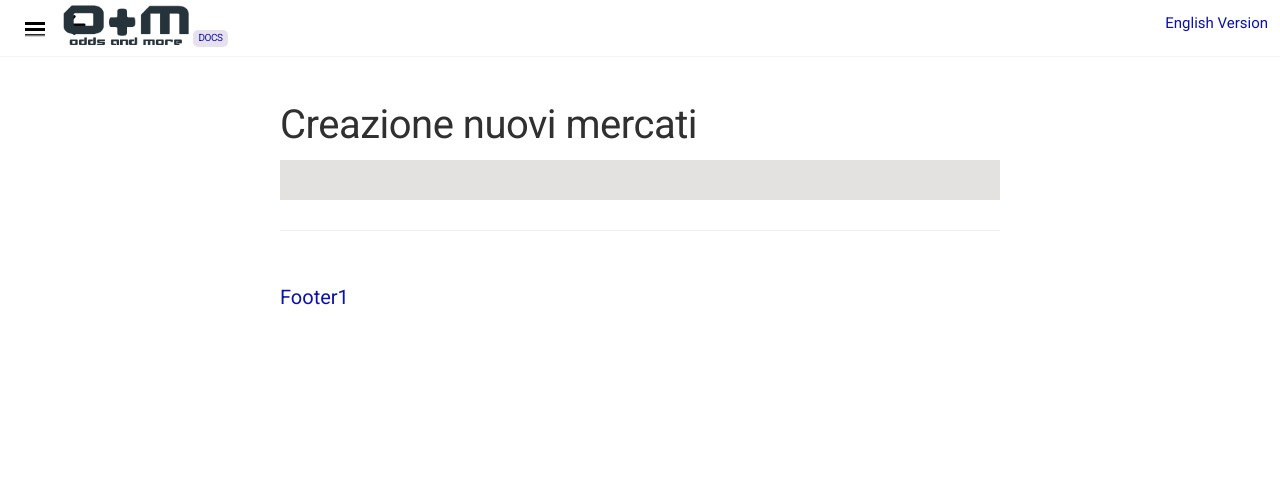
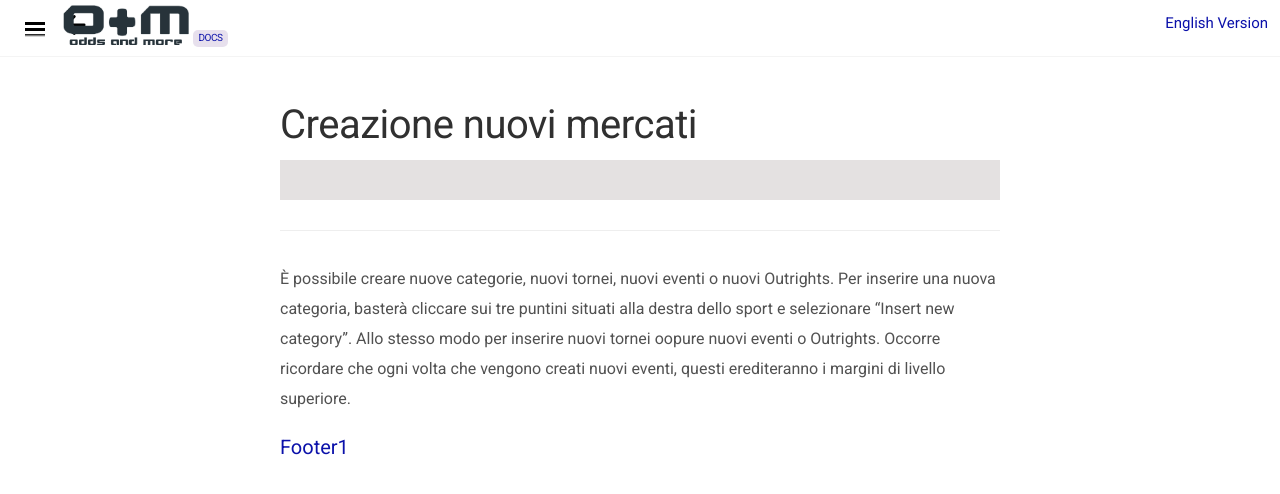
Before and after one commit to docsforodds/docs, a Jekyll site: the page built from docs/it/creazione-nuovi-mercati/index.md, in a window 1280 px wide. Shown: the top 494 px of the page. Built offline with Jekyll 4.4.1, drawn with Linux system fonts in a browser that asks for light colours; nearby versions of some CDN libraries.

Commit message:
added phrase

```diff
--- a/docs/it/creazione-nuovi-mercati/index.md
+++ b/docs/it/creazione-nuovi-mercati/index.md
@@ -10,3 +10,6 @@ icon: far fa-plus-square
 </p>
 
 ---
+
+ <font size="3">È possibile creare nuove categorie, nuovi tornei, nuovi eventi o nuovi Outrights. Per inserire una nuova categoria, basterà cliccare sui tre puntini situati alla destra dello sport e selezionare “Insert new category”. Allo stesso modo per inserire nuovi tornei oopure nuovi eventi o Outrights.
+Occorre ricordare che ogni volta che vengono creati nuovi eventi, questi erediteranno i margini di livello superiore.</font>
```
